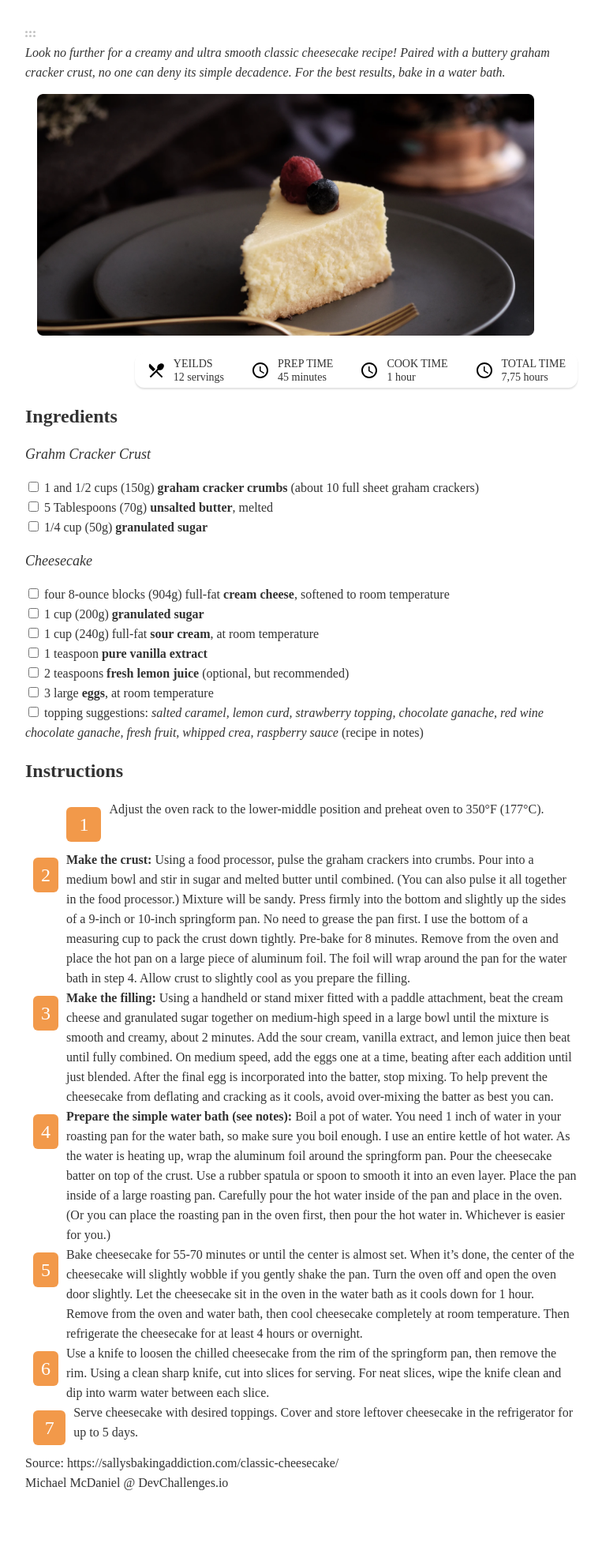
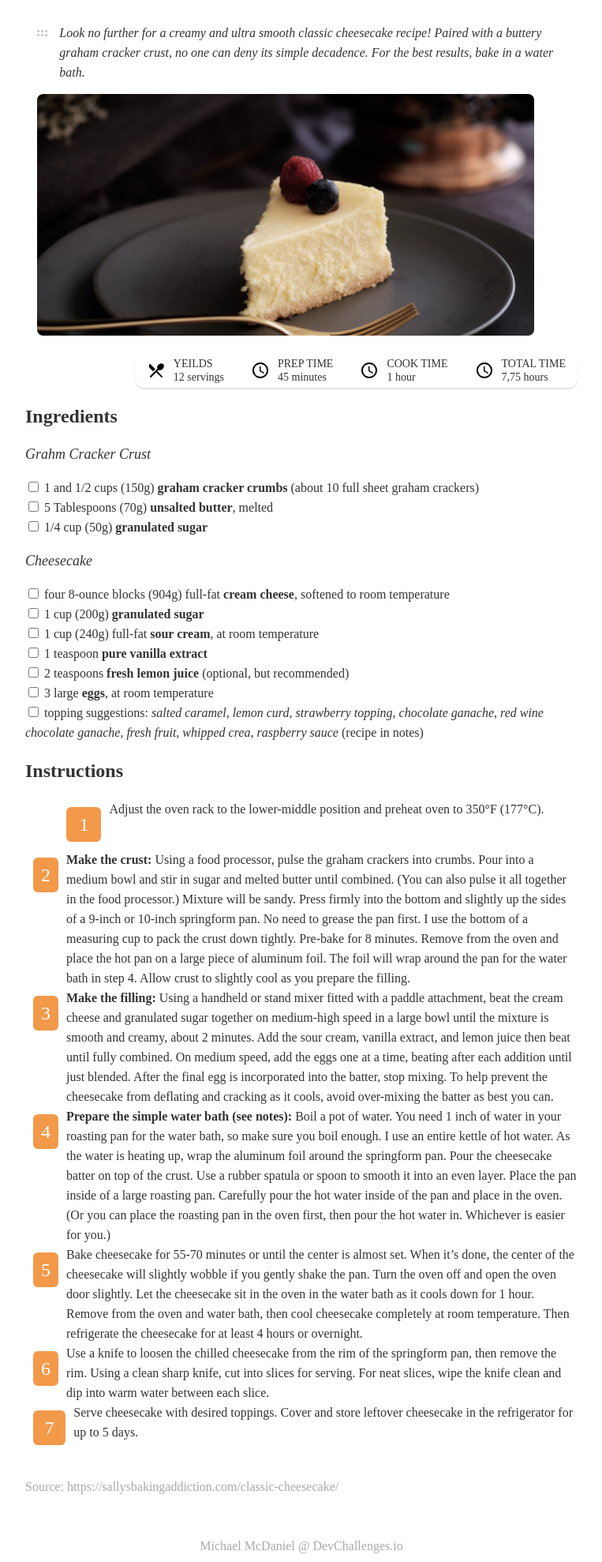
Before and after one commit to mitmcdan/RecipePage, a plain HTML site: page index.html in a window 1280 px wide. Shown: the part 107-2085 px from the top of the page at 79% size, without its empty margins (258-1021 px from the left). Before the commit the page ends 2005 px from the top, so only its background shows below. Drawn offline with Linux system fonts and the light colour scheme.

Commit message:
more flex fixes

```diff
--- a/index.html
+++ b/index.html
@@ -10,7 +10,7 @@
   <div class="title">
     <h1>Classic Cheesecake Recipe</h1>
     <div class="recipeDescription">
-      <svg width="13" height="8" viewBox="0 0 13 8" fill="none" xmlns="http://www.w3.org/2000/svg">
+      <svg width="26" height="16" viewBox="0 0 13 8" fill="none" xmlns="http://www.w3.org/2000/svg">
         <circle cx="1.5" cy="1.5" r="1.5" fill="#C4C4C4"/>
         <circle cx="1.5" cy="6.5" r="1.5" fill="#C4C4C4"/>
         <circle cx="6.5" cy="1.5" r="1.5" fill="#C4C4C4"/>
--- a/style.css
+++ b/style.css
@@ -48,7 +48,12 @@ h3 {
 }
 
 .recipeDescription {
-    flex-direction: column;
+    display: flex;
+    flex-direction: row;
+}
+
+.recipeDescription svg {
+    padding: 5px 15px 0 15px;
 }
 
 .recipeDescriptionText {
@@ -124,7 +129,13 @@ h3 {
     line-height: 24px;
     text-align: center;
 }
+.sourceText {
+    padding-top: 30px;
+    color: #A9A9A9;
+}
 
 .footer {
-
+    padding-top: 50px;
+    color: #A9A9A9;
+    text-align: center;
 }
```
